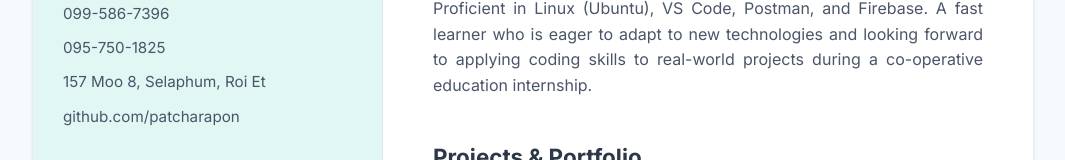
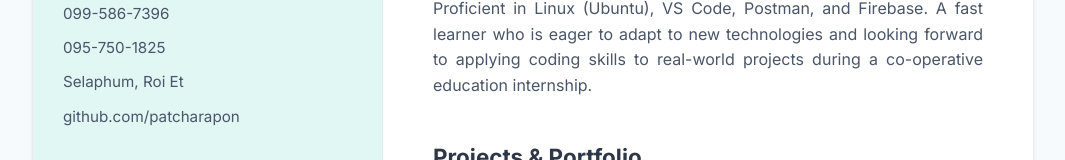
Before and after one commit to patcharap0n/resume_online, a plain HTML site: page index.html in a window 1280 px wide. Shown: the part 371-531 px from the top of the page, without its empty margins (107-1172 px from the left). Drawn offline with Linux system fonts and the light colour scheme.

Commit message:
remove 157 moo 8

```diff
--- a/index.html
+++ b/index.html
@@ -23,7 +23,7 @@
                 <a href="mailto:eardyong@gmail.com" class="info-link">eardyong@gmail.com</a>
                 <span class="info-link">099-586-7396</span>
                 <span class="info-link">095-750-1825</span>
-                <span class="info-link">157 Moo 8, Selaphum, Roi Et</span>
+                <span class="info-link">Selaphum, Roi Et</span>
                 <a href="https://github.com/patcharapon" target="_blank" class="info-link">github.com/patcharapon</a>
             </div>
 
```
